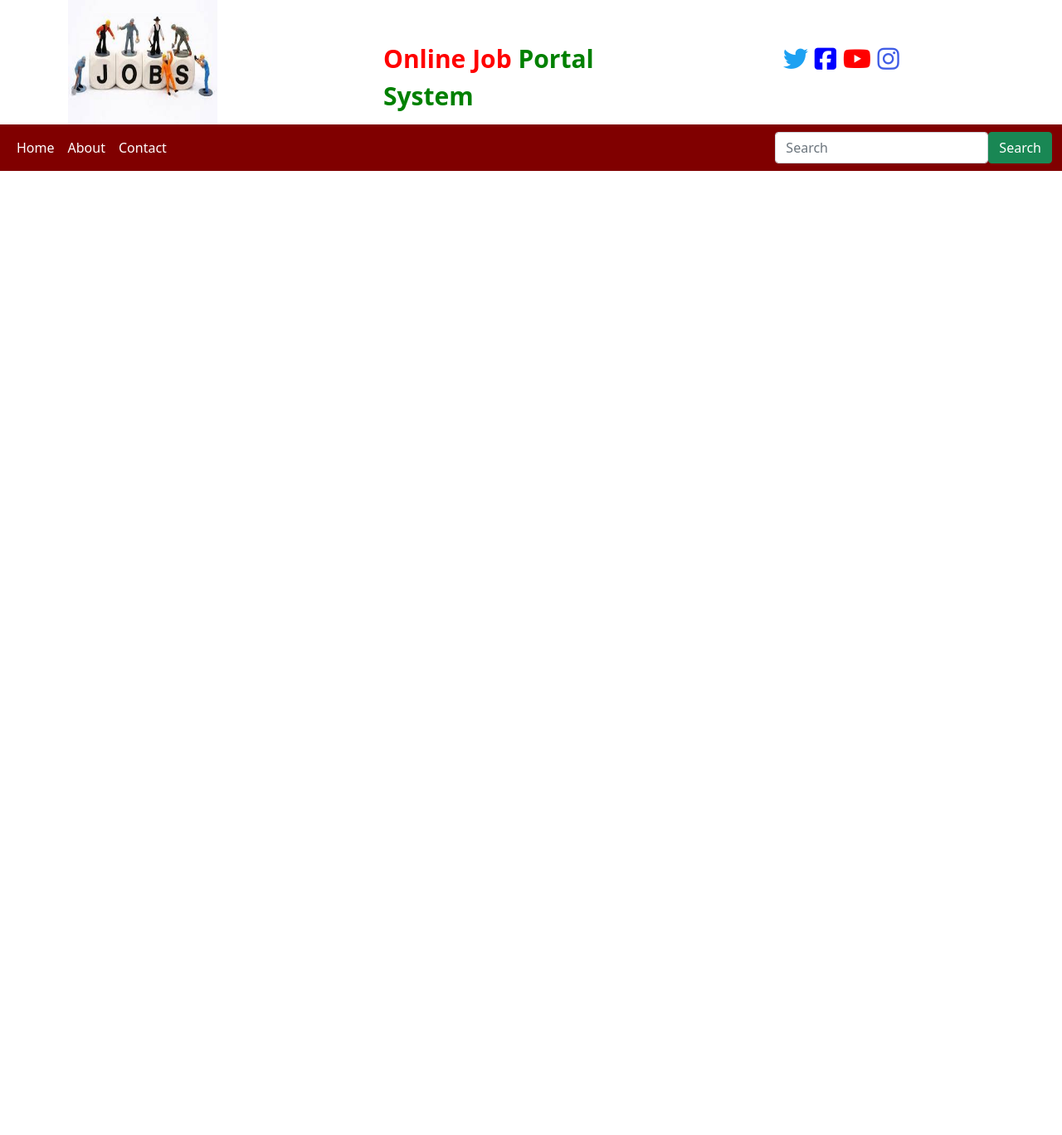
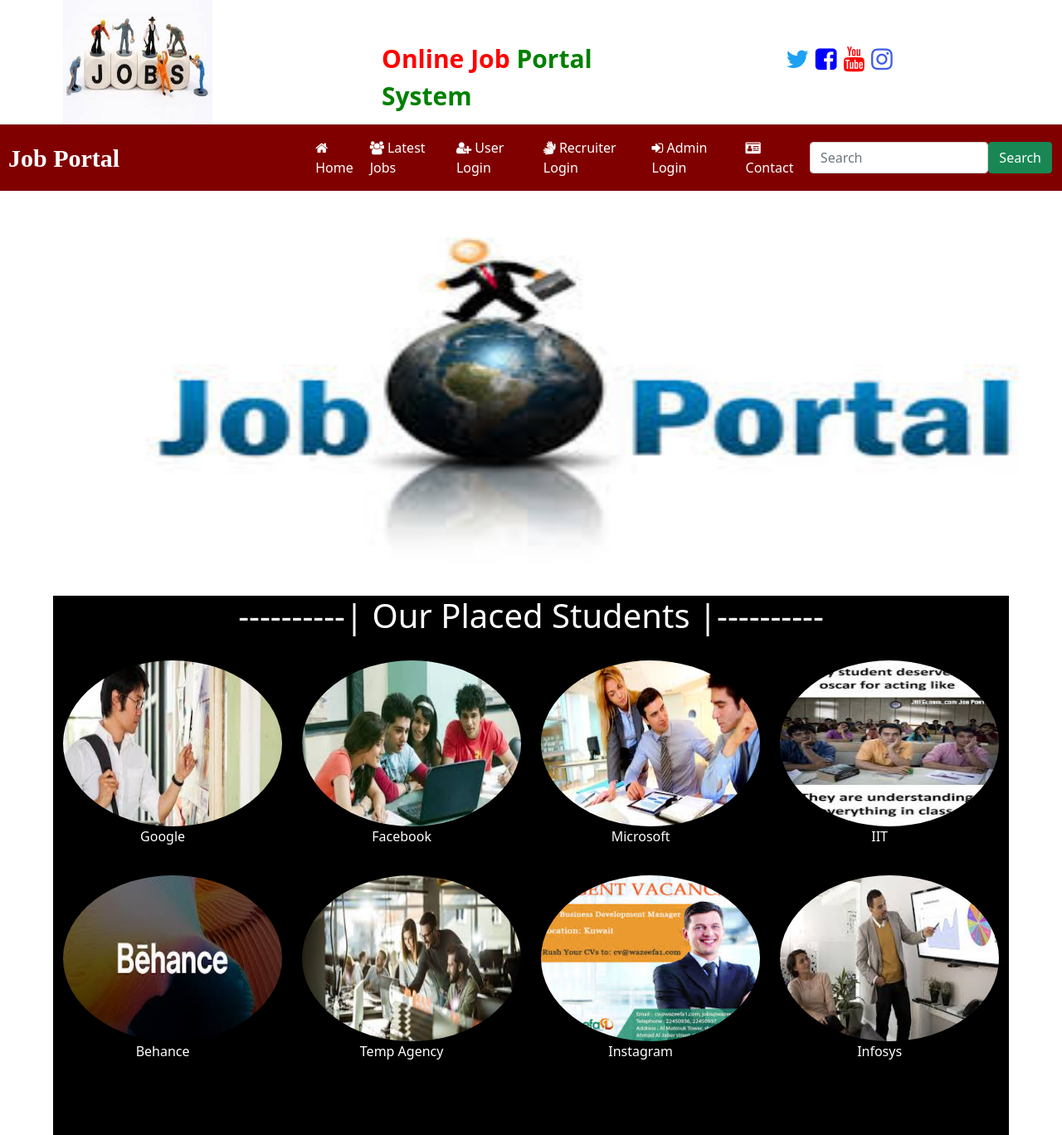
Before and after one commit to 1234amit/job_portal, a Django app: page / in a window 1280 px wide. Shown: the whole page at 83% size. Before the commit the page ends 206 px from the top, so only its background shows below. Run offline with Django 3.2, Linux system fonts and the light colour scheme; some libraries are stand-ins or nearby versions.

Commit message:
homepage

```diff
--- a/templates/job/index.html
+++ b/templates/job/index.html
@@ -1,5 +1,83 @@
 {% load static %}
 {% block content %}
 {% include 'job/navbar.html' %}
+<style>
+    .container{
+        max-width:90%;
+    }
+    .content{
+       text-align: center;
+        height: 30px;
+        width: 91%;
+        color:white;
+        bottom:0;
+        position: relative;
 
+    }
+</style>
+<div class="container-fluid" style="margin-top: 1%;">
+    <img src="{% static 'images/8.jpg' %}" style="height: 450px; width: 100%;">
+</div>
+<div class="container" style="background-color: black; height: 650px; margin-top: 2%;">
+    <h1 class="text-center text-white">----------| Our Placed Students |----------</h1>
+    <div class="row mt-3">
+        <div class="col-md-3">
+            <img src="{% static 'images/s1.jpg' %}" style="height: 200px; width: 100%; margin-top: 5%; border-radius: 50%;">
+            <div class="content">
+                <p>Google</p>
+            </div>
+        </div>
+        <div class="col-md-3">
+            <img src="{% static 'images/s2.jpg' %}" style="height: 200px; width: 100%; margin-top: 5%; border-radius: 50%;">
+            <div class="content">
+                <p>Facebook</p>
+            </div>
+        </div>
+        <div class="col-md-3">
+            <img src="{% static 'images/s3.jpg' %}" style="height: 200px; width: 100%; margin-top: 5%; border-radius: 50%;">
+            <div class="content">
+                <p>Microsoft</p>
+            </div>
+        </div>
+        <div class="col-md-3">
+            <img src="{% static 'images/s4.jpg' %}" style="height: 200px; width: 100%; margin-top: 5%; border-radius: 50%;">
+            <div class="content">
+                <p>IIT</p>
+            </div>
+        </div>
+
+    </div>
+
+    <!--another portion-->
+    <div class="row mt-3">
+        <div class="col-md-3">
+            <img src="{% static 'images/be.jpg' %}" style="height: 200px; width: 100%; margin-top: 5%; border-radius: 50%;">
+            <div class="content">
+                <p>Behance</p>
+            </div>
+        </div>
+        <div class="col-md-3">
+            <img src="{% static 'images/temp.jpg' %}" style="height: 200px; width: 100%; margin-top: 5%; border-radius: 50%;">
+            <div class="content">
+                <p>Temp Agency</p>
+            </div>
+        </div>
+        <div class="col-md-3">
+            <img src="{% static 'images/ins.jpg' %}" style="height: 200px; width: 100%; margin-top: 5%; border-radius: 50%;">
+            <div class="content">
+                <p>Instagram</p>
+            </div>
+        </div>
+        <div class="col-md-3">
+            <img src="{% static 'images/info.jpg' %}" style="height: 200px; width: 100%; margin-top: 5%; border-radius: 50%;">
+            <div class="content">
+                <p>Infosys</p>
+            </div>
+        </div>
+
+    </div>
+
+    <!--footer-->
+
+</div>
 {% endblock content %}
--- a/templates/job/navbar.html
+++ b/templates/job/navbar.html
@@ -12,6 +12,19 @@
     <link rel="preconnect" href="https://fonts.gstatic.com">
     <link href="https://fonts.googleapis.com/css2?family=Roboto:wght@300;400;500&display=swap" rel="stylesheet">
     <title>{% block title_block %} job portal {% endblock %}</title>
+    <style>
+        .nav-link{
+            color:white!important;
+            margin-right: 4px;
+        }
+
+        .nav-link:hover{
+            color:yellow!important;
+            font-weight:bold;
+            background-color:red;
+            border-radius: 10px;
+        }
+    </style>
   </head>
   <body>
     <div class="container">
@@ -26,29 +39,44 @@
                 </span>
             </div>
             <div class="col-sm-4 mt-5" style="padding-left: 10%;">
-                  <span style="font-weight: bold; font-size: 30px;">
-                        <i class="fab fa-twitter" style="color: #1DA1F2; cursor: pointer;"></i>
-                        <i class="fab fa-facebook-square" style="color: blue; cursor: pointer;"></i>
-                        <i class="fab fa-youtube" style="color: red; cursor: pointer;"></i>
-                        <i class="fab fa-instagram" style="color: #405DE6; cursor: pointer;"></i>
+                <a style="font-weight: bold; font-size: 30px;">
+                    <i class="fa fa-twitter" style="color: #1DA1F2; cursor: pointer;"></i>
+                    <i class="fa fa-facebook-square" style="color: blue; cursor: pointer;"></i>
+                    <i class="fa fa-youtube" style="color: red; cursor: pointer;"></i>
+                    <i class="fa fa-instagram" style="color: #405DE6; cursor: pointer;"></i>
 
-                  </span>
+                </a>
             </div>
         </div>
 
     </div>
+
     <nav class="navbar navbar-expand-lg navbar-dark bg-maroon" style="background-color: maroon;">
+        <a class="navbar-brand pl-5" style="font-weight: bold; padding-left: 10px; font-family: monotype corsiva; font-size: 30px;" href="#">Job Portal</a>
+        <button class="navbar-toggler" type="button" data-toggle="collapse" data-target="#navbarSupportedContent" aria-controls="navbarSupportedContent" aria-expanded="false" aria-label="Toggle navigation">
+            <span class="navbar-toggler-icon"></span>
+        </button>
       <div class="container-fluid">
         <div class="collapse navbar-collapse" id="navbarSupportedContent">
           <ul class="navbar-nav me-auto mb-2 mb-lg-0">
             <li class="nav-item">
-              <a class="nav-link active" aria-current="page" href="#">Home</a>
+              <a class="nav-link active" style="margin-left:200px;" aria-current="page" href="#"><i class="fa fa-home"></i> Home</a>
             </li>
             <li class="nav-item">
-              <a class="nav-link active" aria-current="page" href="#">About</a>
+              <a class="nav-link active" aria-current="page" href="#"><i class="fa fa-users"></i> Latest Jobs</a>
             </li>
             <li class="nav-item">
-                <a class="nav-link active" aria-current="page" href="#">Contact</a>
+                <a class="nav-link active" aria-current="page" href="#"><i class="fa fa-user-plus"></i> User Login</a>
+              </li>
+              <li class="nav-item">
+                <a class="nav-link active" aria-current="page" href="#"><i class="fa fa-sign-language"></i> Recruiter Login</a>
+              </li>
+              <li class="nav-item">
+                <a class="nav-link active" aria-current="page" href="#"><i class="fa fa-sign-in"></i> Admin Login</a>
+              </li>
+
+            <li class="nav-item">
+                <a class="nav-link active" aria-current="page" href="#"><i class="fa fa-id-card"></i> Contact</a>
             </li>
           </ul>
           <form class="d-flex" method="GET">
@@ -62,11 +90,11 @@
 
 
 
+
     <script src="https://cdn.jsdelivr.net/npm/bootstrap@5.0.0-beta1/dist/js/bootstrap.bundle.min.js" integrity="sha384-ygbV9kiqUc6oa4msXn9868pTtWMgiQaeYH7/t7LECLbyPA2x65Kgf80OJFdroafW" crossorigin="anonymous"></script>
     <script src="https://code.jquery.com/jquery-3.5.1.slim.min.js" integrity="sha384-DfXdz2htPH0lsSSs5nCTpuj/zy4C+OGpamoFVy38MVBnE+IbbVYUew+OrCXaRkfj" crossorigin="anonymous"></script>
     <script src="https://cdn.jsdelivr.net/npm/popper.js@1.16.1/dist/umd/popper.min.js" integrity="sha384-9/reFTGAW83EW2RDu2S0VKaIzap3H66lZH81PoYlFhbGU+6BZp6G7niu735Sk7lN" crossorigin="anonymous"></script>
     <script src="https://stackpath.bootstrapcdn.com/bootstrap/4.5.2/js/bootstrap.min.js" integrity="sha384-B4gt1jrGC7Jh4AgTPSdUtOBvfO8shuf57BaghqFfPlYxofvL8/KUEfYiJOMMV+rV" crossorigin="anonymous"></script>
-    <script src="https://kit.fontawesome.com/a076d05399.js"></script>
     <script src="https://code.jquery.com/jquery-3.5.1.js"></script>
     <script src="https://cdn.datatables.net/1.10.22/js/jquery.dataTables.min.js"></script>
     <script src="https://cdn.datatables.net/1.10.22/js/dataTables.bootstrap4.min.js"></script>
```
Also changed, not shown: static/css/main.css (added), static/images/8.jpg (added), static/images/be.jpg (added), static/images/info.jpg (added), static/images/ins.jpg (added), static/images/s1.jpg (added), static/images/s2.jpg (added), static/images/s3.jpg (added), static/images/s4.jpg (added), static/images/temp.jpg (added). Lines whose indentation alone changed are shown as unchanged.
